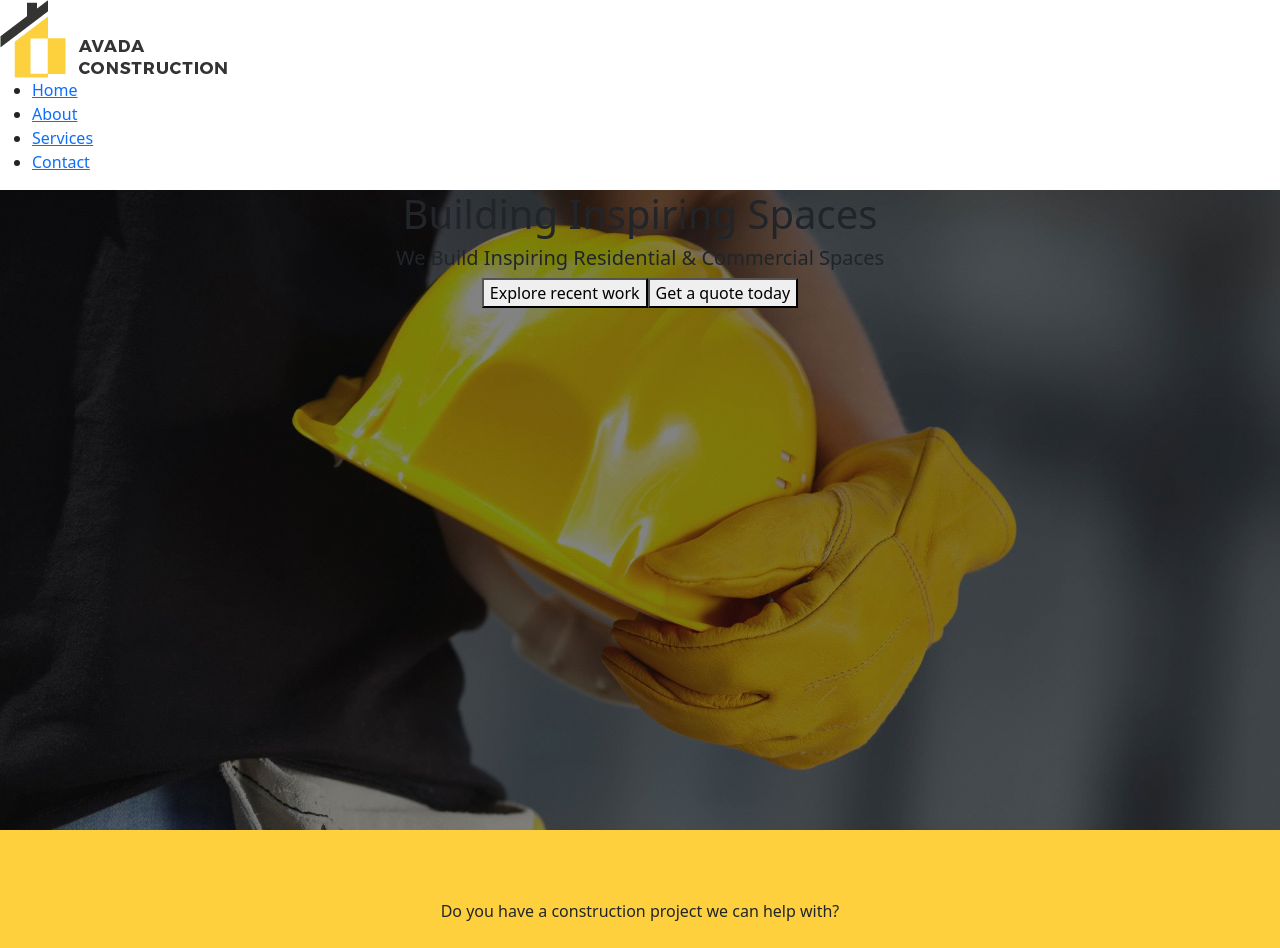
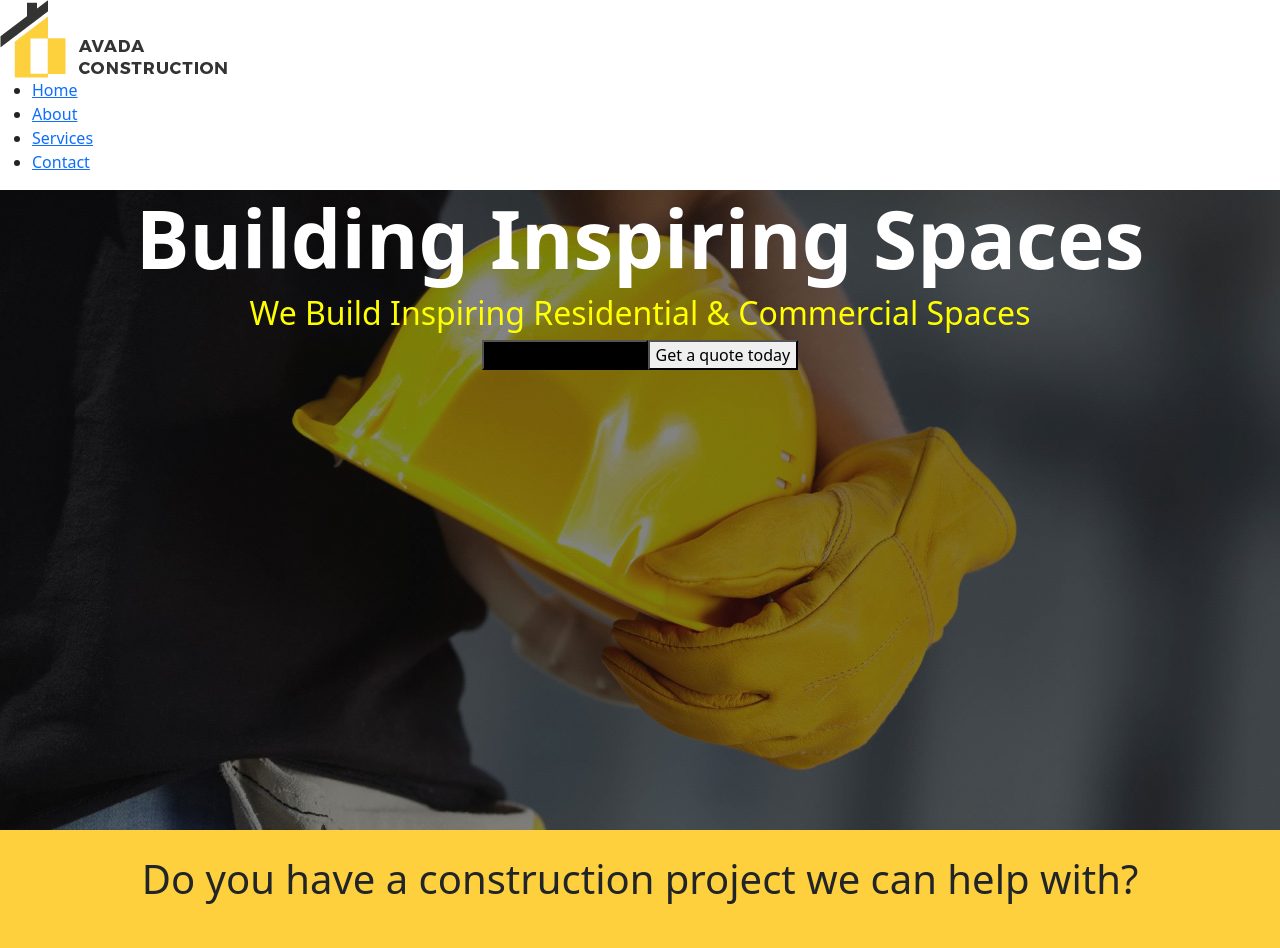
Before and after one commit to davidelunetta/proj-html-vuejs, a Vue app: page / in a window 1280 px wide. Shown: the top 948 px of the page. Built offline with nearby package versions, Linux system fonts and the light colour scheme.

Commit message:
add v-for to navbar items

```diff
--- a/src/assets/style/main.scss
+++ b/src/assets/style/main.scss
@@ -7,8 +7,26 @@
     height: 80vh;
     background-image: url('/src/assets/img/home-slider-62528242.jpg');
     background-size: cover;
+    h1{
+        font-size: 5rem;
+        font-weight: 700;
+        color: #ffffff;
+    }
+    h5{
+        font-size: 2rem;
+        color: #ffff00;
+    }
+}
+.btn-header-right{
+
+        background-color: black;
+
 }
 .y-flag{
-    height: 30vh;
+    height: 15vh;
     background-color: #FED03D;
+    span{
+        font-size: 2.5rem;
+        padding-top: 25px;
+    }
 }
--- a/src/components/Header.vue
+++ b/src/components/Header.vue
@@ -3,10 +3,7 @@
     <img src="../assets/img/construction_logo.png" alt="logo" />
     <nav class="">
       <ul class="">
-        <li><a href="#">Home</a></li>
-        <li><a href="#">About</a></li>
-        <li><a href="#">Services</a></li>
-        <li><a href="#">Contact</a></li>
+       <li v-for="item in menuItems"><a href="#">{{ item }}</a></li>
       </ul>
     </nav>
   </div>
@@ -14,8 +11,8 @@
     <h1>Building Inspiring Spaces</h1>
     <h5>We Build Inspiring Residential & Commercial Spaces</h5>
     <div>
-      <button>Explore recent work</button>
-      <button>Get a quote today</button>
+      <button class="btn-header-right">Explore recent work</button>
+      <button class="btn-header-left">Get a quote today</button>
     </div>
   </div>
   <div
@@ -24,9 +21,9 @@
     <span class="pb-5"
       >Do you have a construction project we can help with?</span
     >
-    <div>
+  </div>
+  <div class="d-flex align-items-center justify-content-center ">
       <button>GET A FREE QUOTE</button>
-    </div>
   </div>
 </template>
 
```
